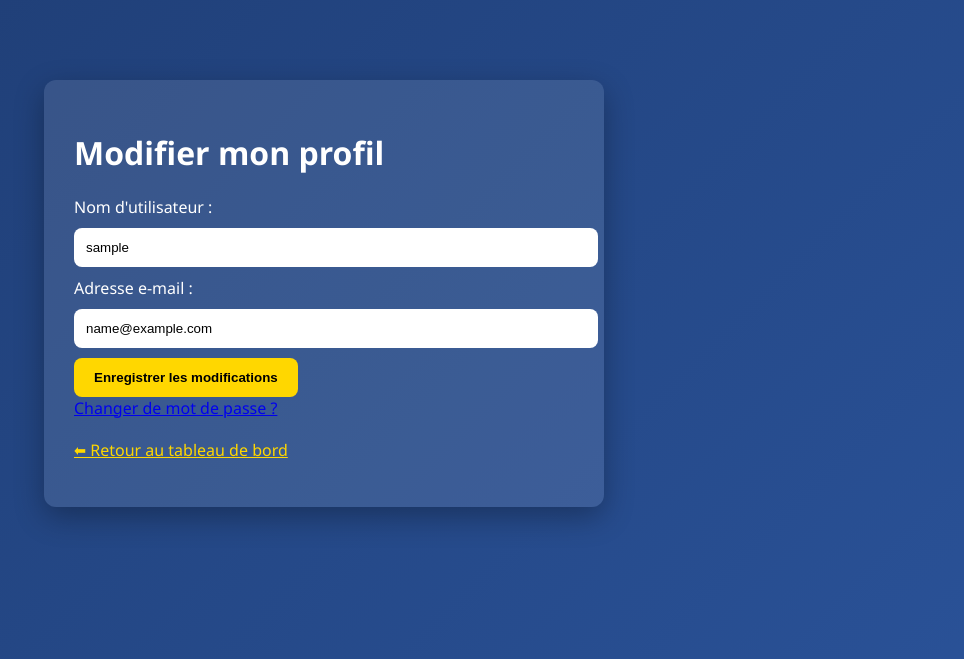
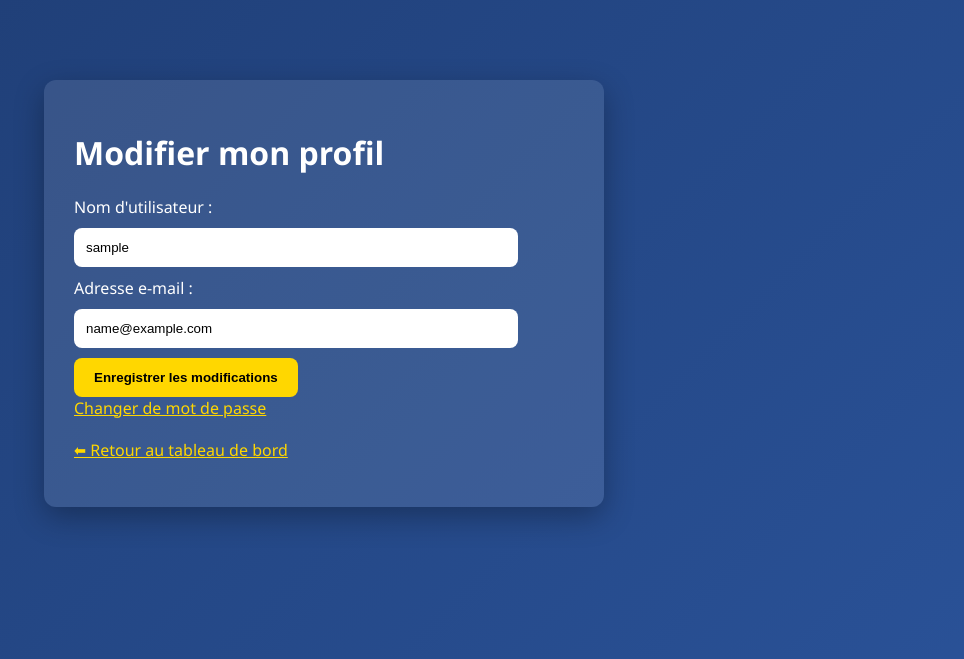
Before and after one commit to Constructor20/dashboard, a PHP site: page /edit_profile.php in a window 1280 px wide. Shown: the part 61-720 px from the top of the page, without its empty margins (316-1280 px from the left). Run offline with PHP 8.4, Linux system fonts and the light colour scheme; the visitor is signed in with stand-in values (Sample User, id 1).

Commit message:
Update style editprofile

```diff
--- a/web/site/edit_profile.php
+++ b/web/site/edit_profile.php
@@ -52,7 +52,7 @@ if ($_SERVER['REQUEST_METHOD'] === 'POST') {
             box-shadow: 0 10px 30px rgba(0,0,0,0.3);
         }
         input[type="text"], input[type="email"] {
-            width: 100%;
+            width: 84%;
             padding: 12px;
             margin: 10px 0;
             border-radius: 8px;
@@ -103,7 +103,8 @@ if ($_SERVER['REQUEST_METHOD'] === 'POST') {
 
             <button type="submit">Enregistrer les modifications</button>
         </form>
-            <a href="change_password.php">Changer de mot de passe ?</a>
+            <a href="change_password.php" style="color:#ffd700;">Changer de mot de passe</a>
+
         <p style="margin-top:20px;">
             <a href="profile.php" style="color:#ffd700;">⬅ Retour au tableau de bord</a>
         </p>
```
